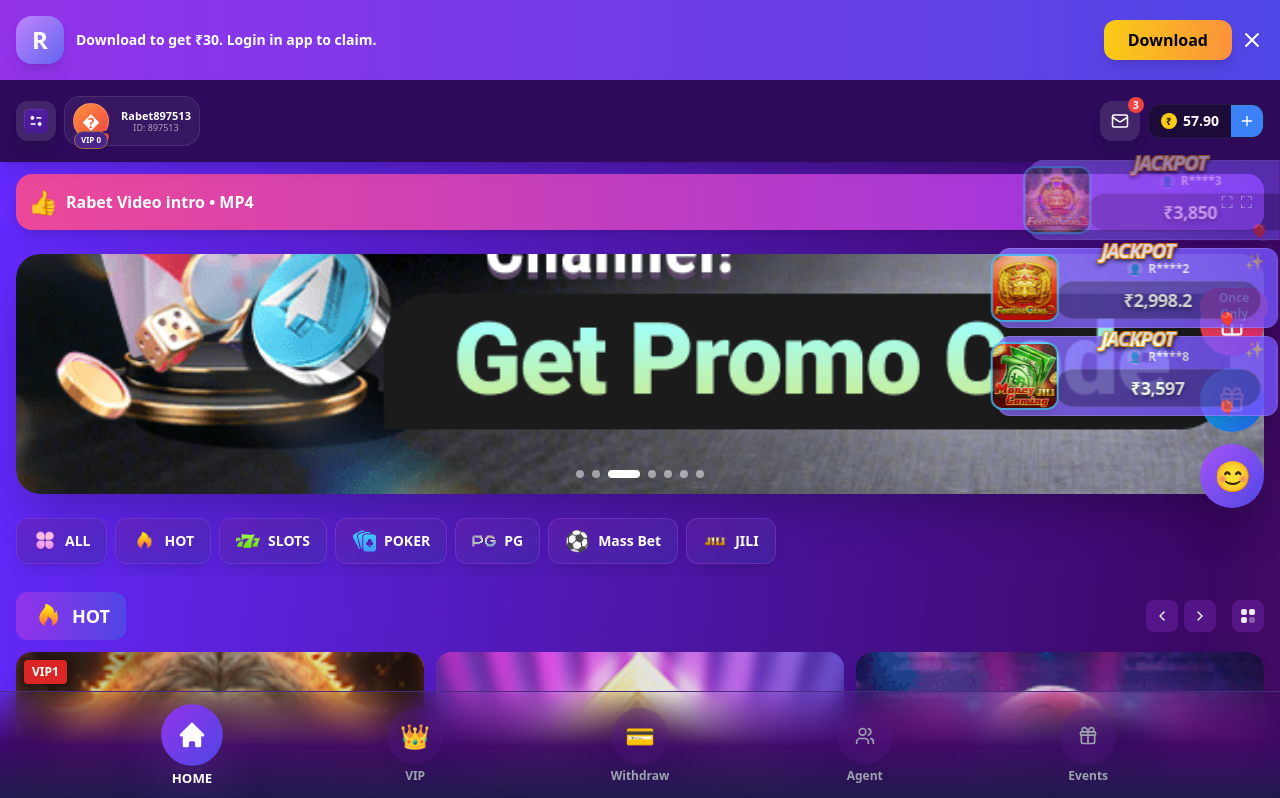
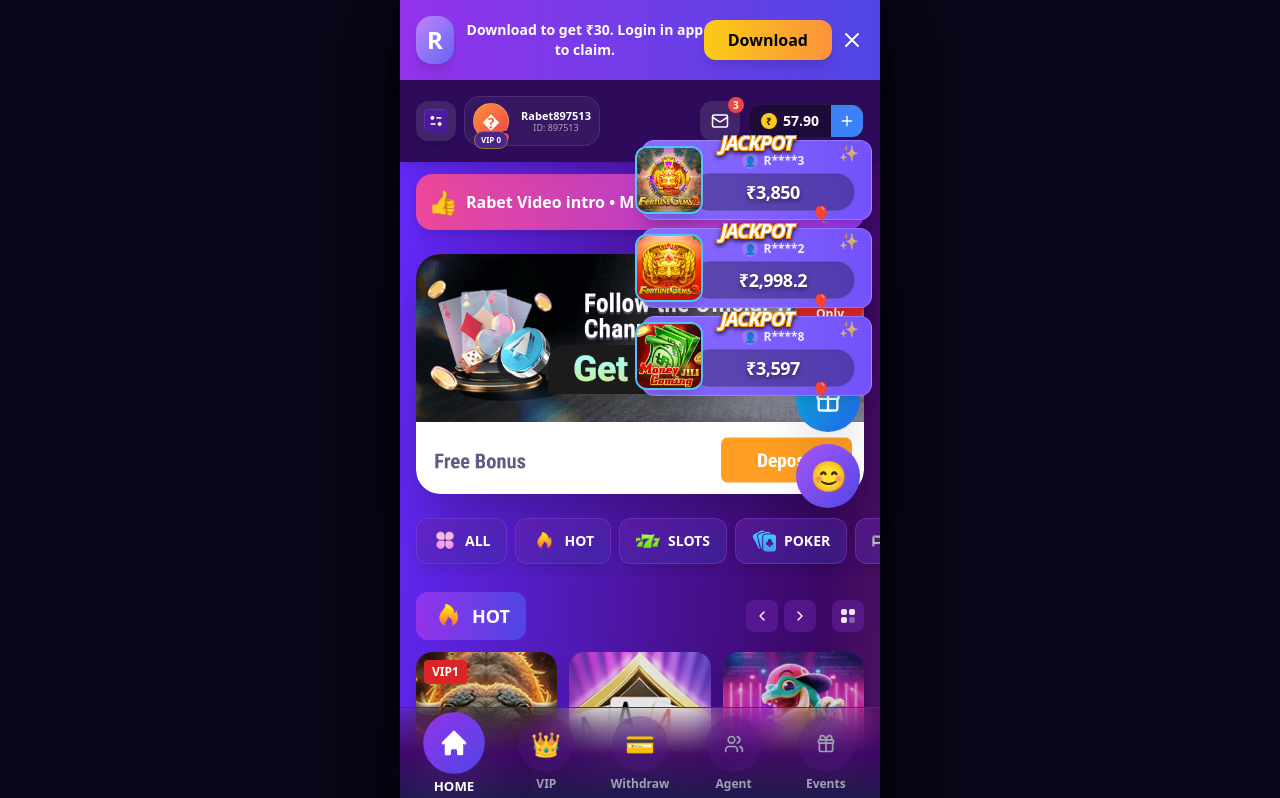
Before and after one commit to Ahmadqayum221b/RabetProject, a React (Create React App) app: page / in a window 1280 px wide. Shown: the top 798 px of the page. Built offline with nearby package versions, Linux system fonts and the light colour scheme.

Commit message:
Update rabet_clone.tsx

```diff
--- a/src/rabet_clone.tsx
+++ b/src/rabet_clone.tsx
@@ -1,5 +1,5 @@
 import React, { useState, useEffect } from 'react';
-import { X , Mail, Plus, Gift, Users,  ChevronRight, ChevronLeft, LogOut, Globe, ClipboardCheck, Wallet, Clock,  Trophy, Link, Share2, AlertTriangle } from 'lucide-react';
+import { X, Mail, Plus, Gift, Users, ChevronRight, ChevronLeft, LogOut, Globe, ClipboardCheck, Wallet, Clock, Trophy, Link, Share2, AlertTriangle } from 'lucide-react';
 
 export default function RabetClone() {
   const [showBanner, setShowBanner] = useState(true);
@@ -240,14 +240,16 @@
   );
 
   return (
-    <div className="min-h-screen bg-gradient-to-br from-[#642aff] via-purple-950 to-[#a74e4e] text-white font-sans relative w-full">
-      {/* Sidebar */}
-      <div className={`fixed inset-0 z-[2000] transition-all duration-300 ${showSidebar ? 'visible' : 'invisible'}`}>
+    <div className="min-h-screen bg-[#0a0518] flex justify-center items-start overflow-x-hidden">
+      <div className="w-full max-w-[480px] min-h-screen bg-gradient-to-br from-[#642aff] via-purple-950 to-[#a74e4e] text-white font-sans relative shadow-[0_0_100px_rgba(0,0,0,0.8)] flex flex-col">
+        {/* Sidebar Overlay */}
+        <div className={`fixed inset-0 z-[2000] flex justify-center transition-all duration-300 ${showSidebar ? 'visible' : 'invisible'}`}>
           <div
             className={`absolute inset-0 bg-black/60 backdrop-blur-sm transition-opacity duration-300 ${showSidebar ? 'opacity-100' : 'opacity-0'}`}
             onClick={() => setShowSidebar(false)}
           ></div>
-        <div className={`absolute left-0 top-0 bottom-0 w-72 bg-gradient-to-b from-indigo-950 to-purple-950 shadow-2xl transition-transform duration-300 ${showSidebar ? 'translate-x-0' : '-translate-x-full'}`}>
+          <div className={`absolute left-1/2 -translate-x-1/2 w-full max-w-[480px] h-full pointer-events-none`}>
+            <div className={`absolute left-0 top-0 bottom-0 w-72 bg-gradient-to-b from-indigo-950 to-purple-950 shadow-2xl transition-transform duration-300 pointer-events-auto ${showSidebar ? 'translate-x-0' : '-translate-x-full'}`}>
               <div className="p-6">
                 <button
                   onClick={() => setShowSidebar(false)}
@@ -329,6 +331,7 @@
               </div>
             </div>
           </div>
+        </div>
 
         {/* Download Banner */}
         {showBanner && (
@@ -436,9 +439,9 @@
               </div>
             </div>
 
-          {/* FLOATING JACKPOT PILLS - UPDATED TO MATCH SCREENSHOT */}
+            {/* FLOATING JACKPOT PILLS - FIXED POSITIONING FOR MOBILE FRAME */}
             <div
-            className={`fixed top-[140px] md:top-[160px] right-2 md:right-4 z-[998] flex flex-col gap-2 transition-all duration-1000 ${showJackpots ? 'opacity-100 translate-x-0' : 'opacity-0 translate-x-20'
+              className={`absolute top-[140px] right-2 z-[998] flex flex-col gap-2 transition-all duration-1000 ${showJackpots ? 'opacity-100 translate-x-0' : 'opacity-0 translate-x-10'
                 }`}
             >
               {[
@@ -449,12 +452,12 @@
 
                 <div
                   key={index}
-                className={`relative flex items-center justify-between pl-14 pr-4 py-2
+                  className={`relative flex items-center justify-between pl-12 pr-4 py-2
                   bg-gradient-to-r ${jackpot.color}
-                  rounded-xl shadow-lg w-[260px] md:w-[280px]
+                  rounded-xl shadow-lg w-[230px]
                   border border-white/20 backdrop-blur-md
                   transform transition-all duration-700
-                  ${showJackpots ? 'translate-x-0 opacity-100' : 'translate-x-20 opacity-0'}`}
+                  ${showJackpots ? 'translate-x-0 opacity-100' : 'translate-x-10 opacity-0'}`}
                   style={{ transitionDelay: `${index * 200}ms` }}
                 >
                   {/* Confetti/Sparkle effects */}
@@ -1485,7 +1488,7 @@
             </div>
 
             {/* Sticky Bottom Actions */}
-          <div className="fixed bottom-16 left-0 right-0 p-4 bg-white z-40 pb-10 rounded-t-[2.5rem] border-t border-purple-50 shadow-[0_-10px_30px_rgba(0,0,0,0.05)]">
+            <div className="fixed bottom-16 left-1/2 -translate-x-1/2 w-full max-w-[480px] p-4 bg-white z-40 pb-10 rounded-t-[2.5rem] border-t border-purple-50 shadow-[0_-10px_30px_rgba(0,0,0,0.05)]">
               <div className="flex gap-4">
                 <button className="flex-1 bg-[#8b5cf6] text-white py-4 rounded-2xl font-black flex items-center justify-center gap-3 shadow-lg shadow-purple-500/20 active:scale-95 transition-all">
                   <div className="w-8 h-8 bg-white/20 rounded-lg flex items-center justify-center">
@@ -1517,7 +1520,7 @@
                 { color: 'from-yellow-600 to-orange-600', bg: '/Rabet/GetpromoCode.png', status: 'Coming Soon' },
                 { color: 'from-pink-600 to-rose-600', bg: '/Rabet/upto50.png', status: 'Active' },
               ].map((event, i) => (
-              <div key={i} className="flex flex-col h-72 rounded-[2rem] overflow-hidden shadow-2xl bg-white mb-6">
+                <div key={i} className="flex flex-col h-60 xs:h-72 rounded-[2rem] overflow-hidden shadow-2xl bg-white mb-6">
                   {/* 80% Image Section */}
                   <div className="h-[75%] w-full overflow-hidden">
                     <img
@@ -1544,8 +1547,8 @@
         )}
 
         {showMailPanel && (
-        <div className="fixed inset-0 z-[2000] bg-black/80 backdrop-blur-md flex items-center justify-center">
-          <div className="bg-[#1a0b2e] w-full max-w-lg h-full md:h-[95vh] md:rounded-3xl shadow-2xl overflow-hidden flex flex-col relative border border-white/10">
+          <div className="fixed inset-0 z-[2000] bg-black/80 backdrop-blur-md flex items-center justify-center overflow-hidden">
+            <div className="bg-[#1a0b2e] w-full max-w-[480px] h-full shadow-2xl overflow-hidden flex flex-col relative border border-white/10">
               {/* Header Area */}
               <div className="p-4 flex flex-col gap-4">
                 <div className="flex items-center justify-between">
@@ -1591,8 +1594,8 @@
           </div>
         )}
 
-      {/* Floating Action Buttons - Hidden on Mobile */}
-      <div className="hidden md:flex fixed right-4 top-1/2 -translate-y-1/2 flex-col gap-3 z-40">
+        {/* Floating Action Buttons - Constrained to Frame */}
+        <div className="fixed right-1/2 translate-x-[220px] top-1/2 -translate-y-1/2 flex flex-col gap-3 z-40 max-md:hidden">
           <button className="relative w-16 h-16 bg-gradient-to-br from-red-500 to-pink-600 rounded-full flex items-center justify-center shadow-2xl hover:scale-110 transition-transform">
             <Gift className="text-white" size={28} />
             <span className="absolute -top-1 -right-1 bg-red-600 text-white text-xs font-bold px-2 py-0.5 rounded-full">
@@ -1758,8 +1761,8 @@
         )}
 
         {/* Bottom Navigation */}
-      <div className="fixed bottom-0 left-0 right-0 bg-gradient-to-t from-indigo-950 via-purple-950/95 to-transparent backdrop-blur-lg border-t border-purple-500/30 z-40">
-        <div className="flex justify-around items-center p-2 md:p-4 max-w-6xl mx-auto">
+        <div className="fixed bottom-0 left-1/2 -translate-x-1/2 w-full max-w-[480px] bg-gradient-to-t from-indigo-950 via-purple-950/95 to-transparent backdrop-blur-lg border-t border-purple-500/30 z-[1000]">
+          <div className="flex justify-around items-center p-2">
             <button
               onClick={() => setActiveTab('home')}
               className={`flex flex-col items-center gap-0.5 md:gap-1 transition-all ${activeTab === 'home' ? 'scale-110' : ''
@@ -1855,9 +1858,8 @@
         </div>
 
         {/* Spacer for bottom nav */}
-      <div className="h-20 md:h-24"></div>
-    </div>
-
-
+        <div className="h-20"></div>
+      </div>
+    </div>
   );
 }
```
Lines whose indentation alone changed are shown as unchanged.
